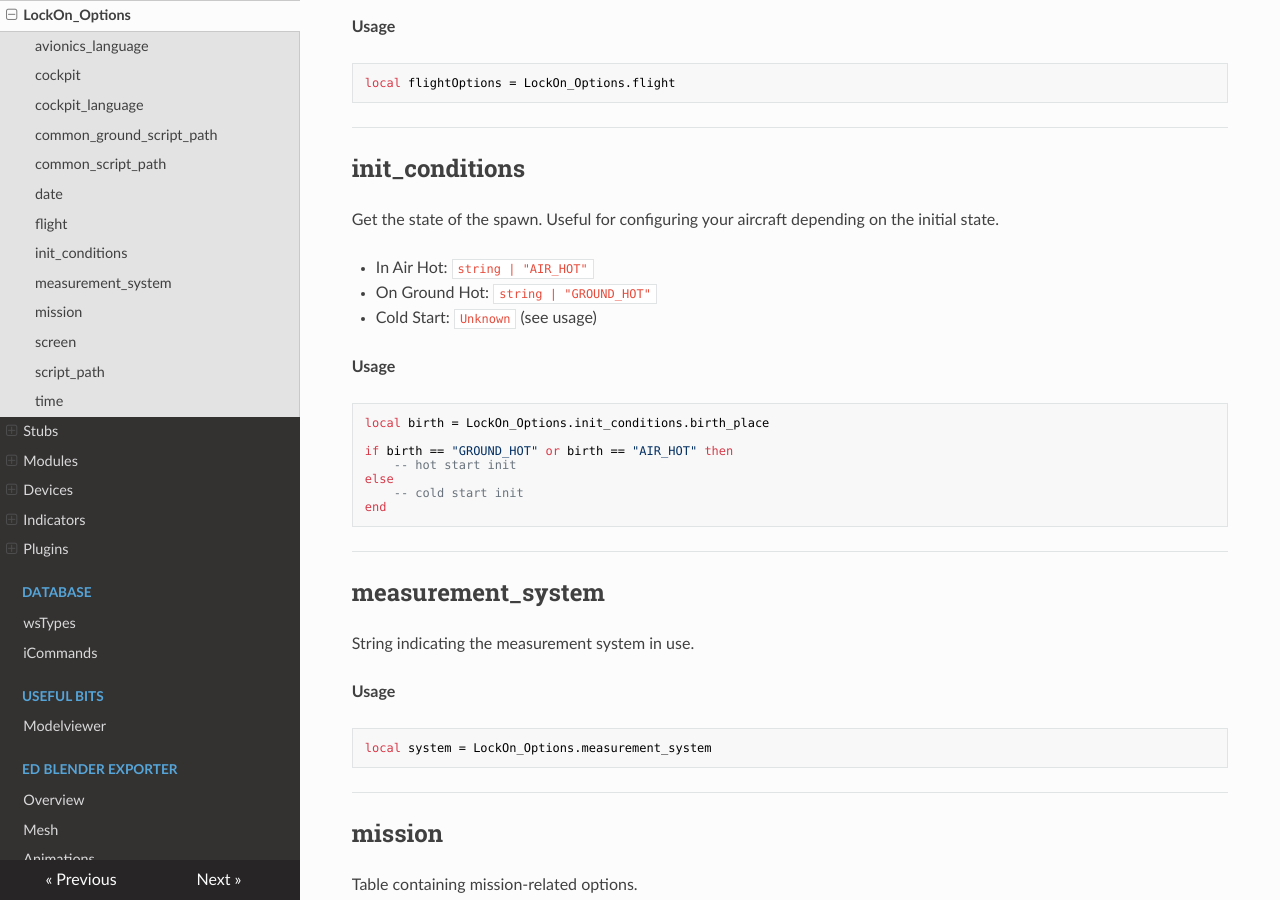
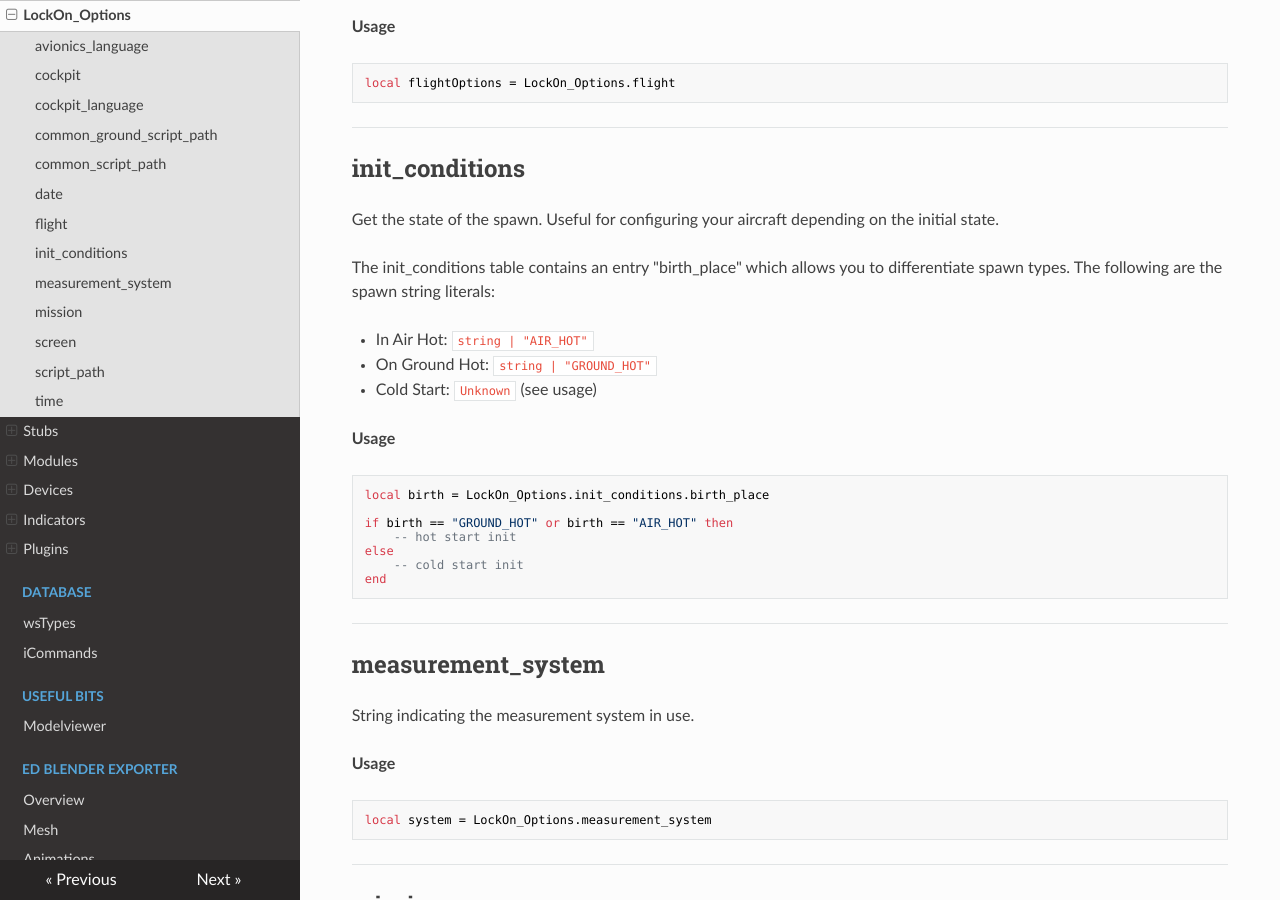
Before and after one commit to DCS-OpenSource/dcs-opensource-modding-guide, an MkDocs documentation site: the page built from docs/Aircraft/Lua/LockOnOptions.md, in a window 1280 px wide and 900 px high, scrolled down 1783 px. Built offline with MkDocs 1.6.1, drawn with Linux system fonts in a browser that asks for light colours; nearby versions of some CDN libraries.

Commit message:
update init_conditions to be less ambiguous

```diff
--- a/docs/Aircraft/Lua/LockOnOptions.md
+++ b/docs/Aircraft/Lua/LockOnOptions.md
@@ -77,6 +77,8 @@ local flightOptions = LockOn_Options.flight
 ## init_conditions
 Get the state of the spawn. Useful for configuring your aircraft depending on the initial state.
 
+The init_conditions table contains an entry "birth_place" which allows you to differentiate spawn types. The following are the spawn string literals:
+
 * In Air Hot: `string | "AIR_HOT"`
 * On Ground Hot: `string | "GROUND_HOT"`
 * Cold Start: `Unknown` (see usage)
```
